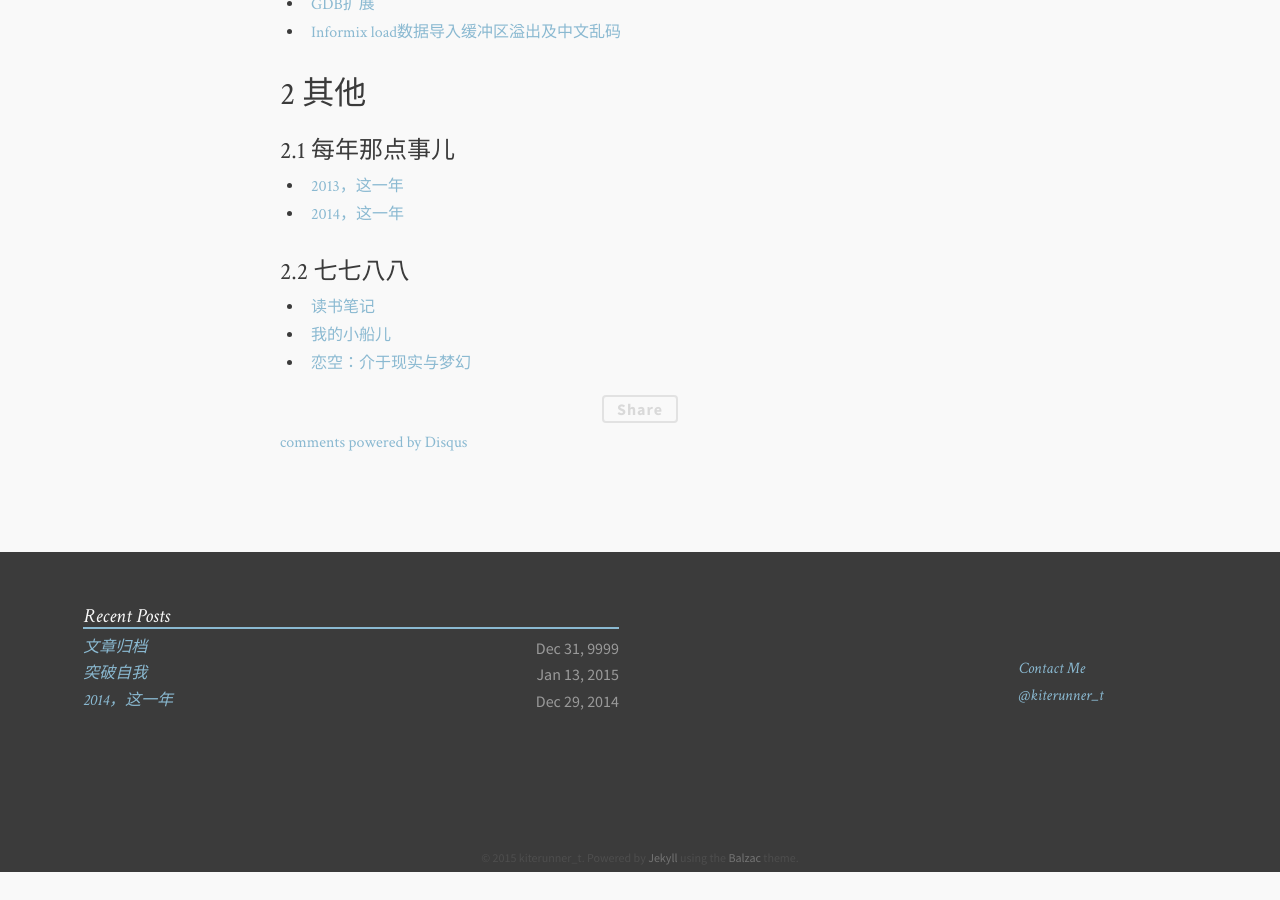
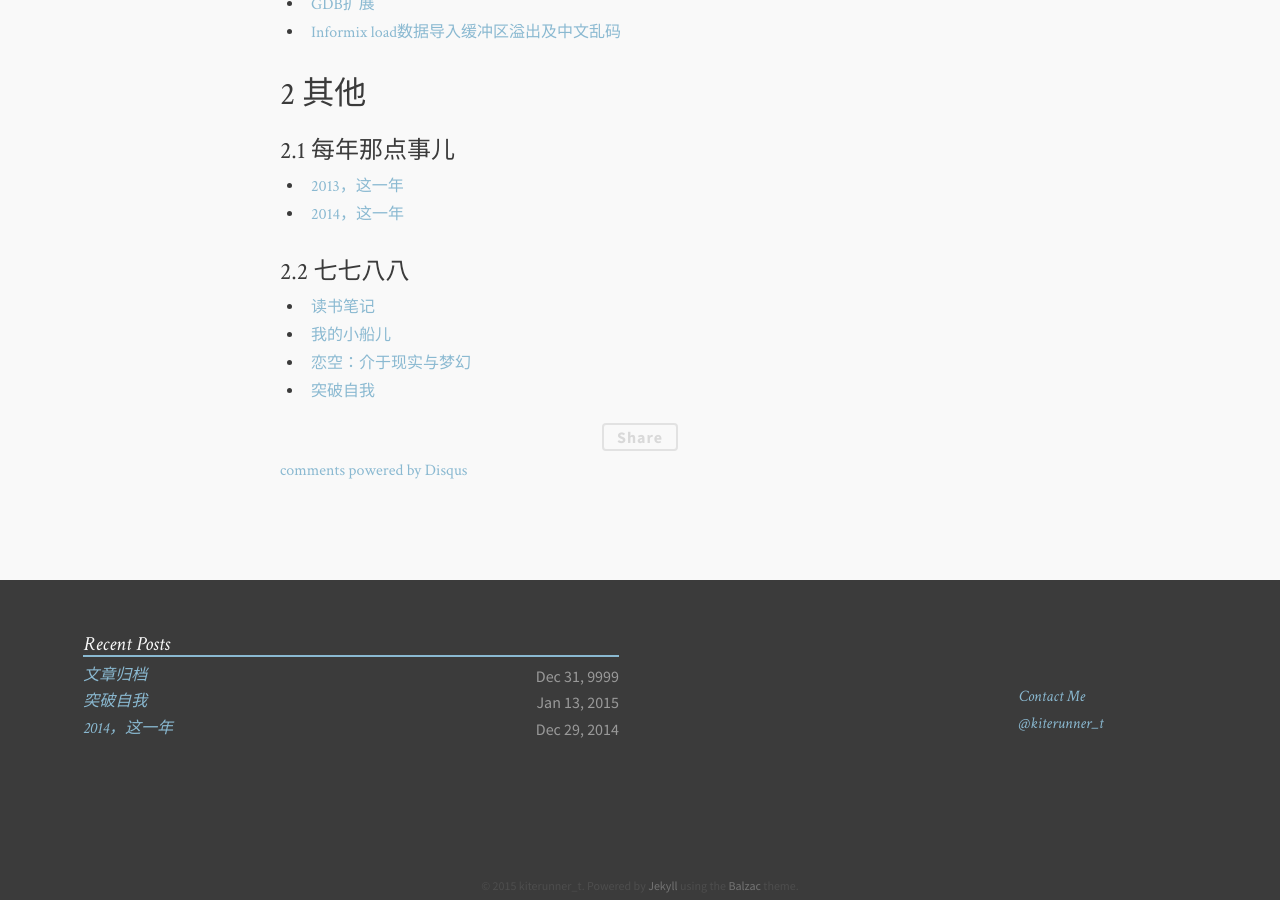
Before and after one commit to kiterunner-t/kiterunner-t.github.io, a Jekyll site: the page built from _posts/9999-12-31-文章归档.md, in a window 1280 px wide and 900 px high, scrolled down 1369 px. Built offline with Jekyll 4.4.1, drawn with Linux system fonts in a browser that asks for light colours; comment, search, counter and statistics services are not loaded; before the commit the page ends 2241 px from its top, so only the background shows below that.

Commit message:
增加突破自我的归档

```diff
--- a/_posts/9999-12-31-文章归档.md
+++ b/_posts/9999-12-31-文章归档.md
@@ -43,6 +43,7 @@ tags: [Jekyll]
 * [读书笔记][14]
 * [我的小船儿][15]
 * [恋空：介于现实与梦幻][16]
+* [突破自我][17]
 
 [1]: http://kiterunner.com.cn/blog/linux-kernel-summary.html
 [2]: http://kiterunner.com.cn/blog/redis-implementation.html
```
Also changed, not shown: other parts of _posts/9999-12-31-文章归档.md (+1 -0 lines).
